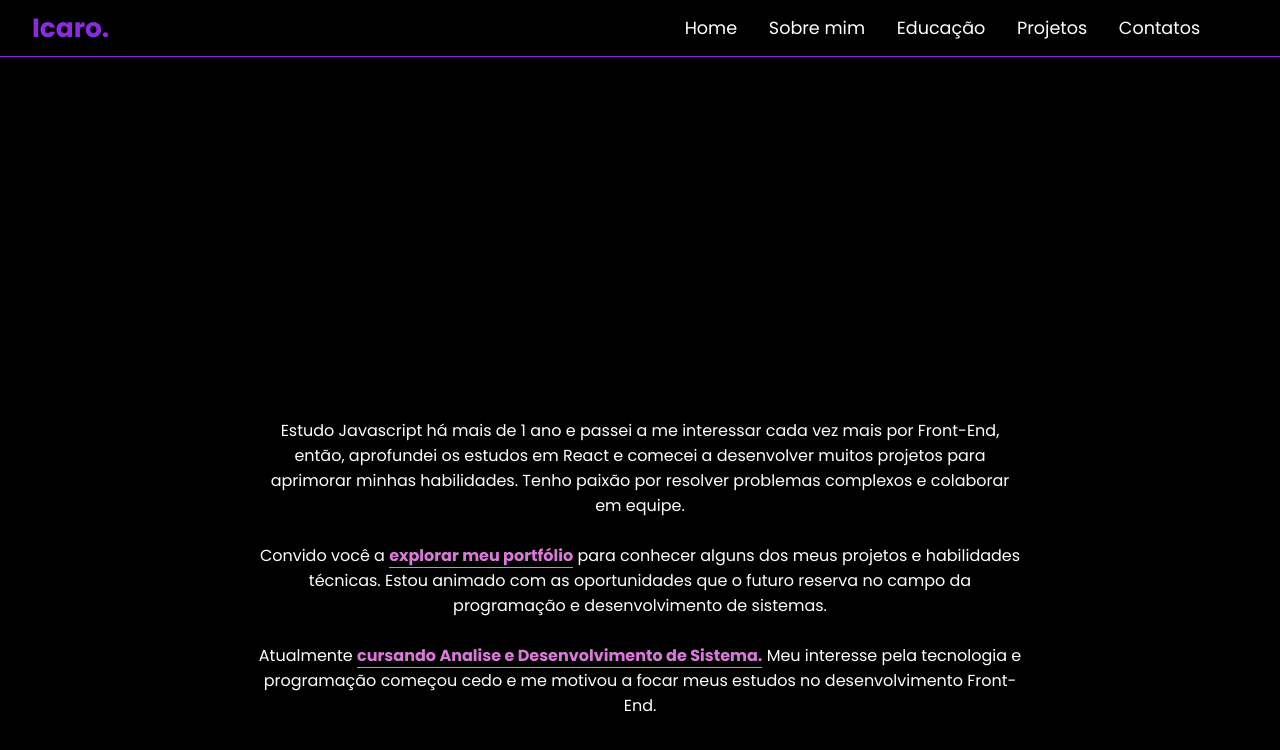
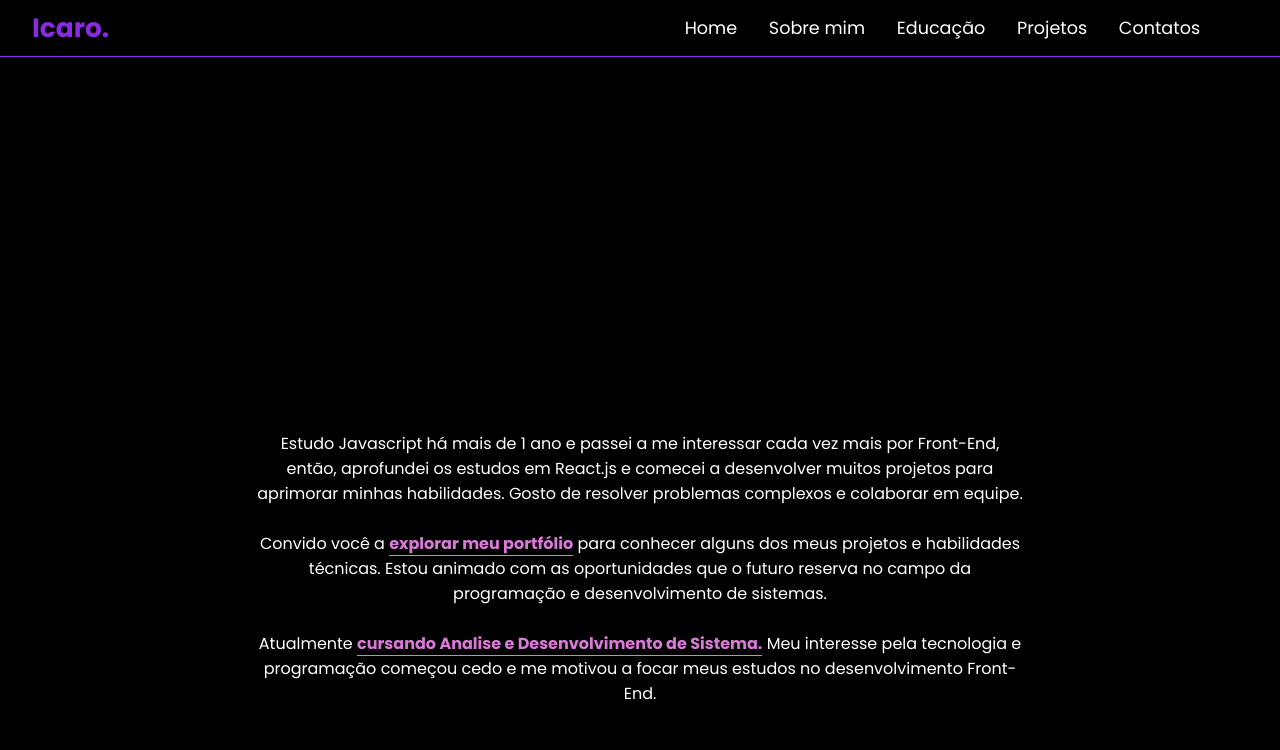
Before and after one commit to IcaroSLV/personal-portfolio, a React (Create React App) app: page /sobre in a window 1280 px wide. Shown: the top 750 px of the page. Built offline with nearby package versions, Linux system fonts and the light colour scheme; no server answers.

Commit message:
Fix Text

```diff
--- a/src/Pages/Sobre.js
+++ b/src/Pages/Sobre.js
@@ -25,8 +25,8 @@ function Sobre() {
                 <div className={styles.DescriptionContainer}>
                     <p>
                         Estudo Javascript há mais de 1 ano e passei a me interessar cada vez mais por Front-End,
-                        então, aprofundei os estudos em React e comecei a desenvolver muitos projetos para aprimorar minhas habilidades.
-                        Tenho paixão por resolver problemas complexos e colaborar em equipe.
+                        então, aprofundei os estudos em React.js e comecei a desenvolver muitos projetos para aprimorar minhas habilidades.
+                        Gosto de resolver problemas complexos e colaborar em equipe.
                         <br/>
                         <br/>
                         Convido você a <span><Link to={'/projetos'}>explorar meu portfólio</Link></span> para conhecer alguns dos meus projetos e habilidades técnicas.
```
